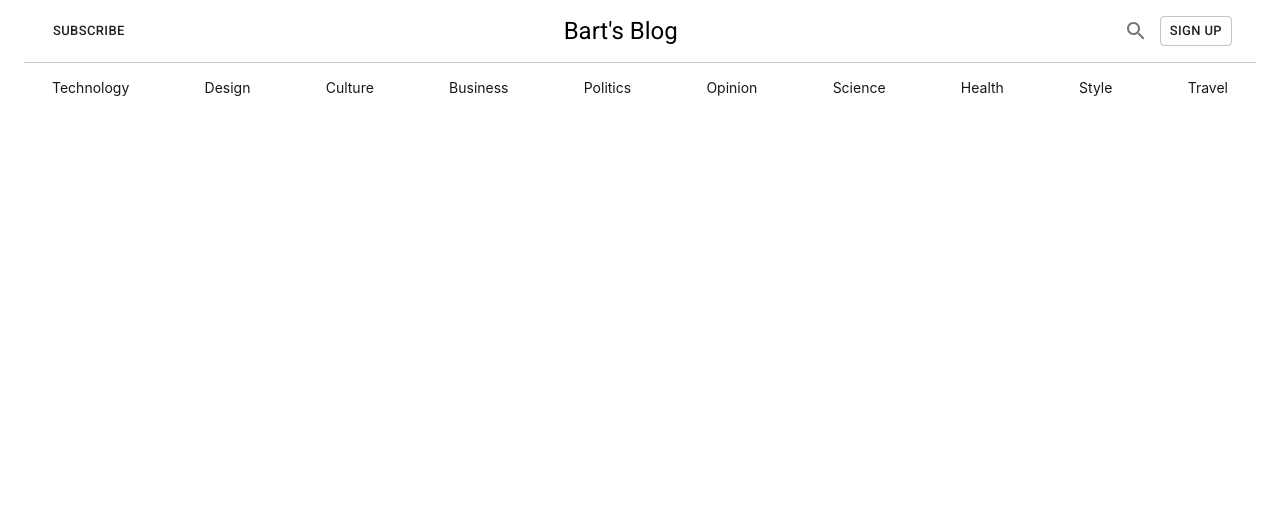
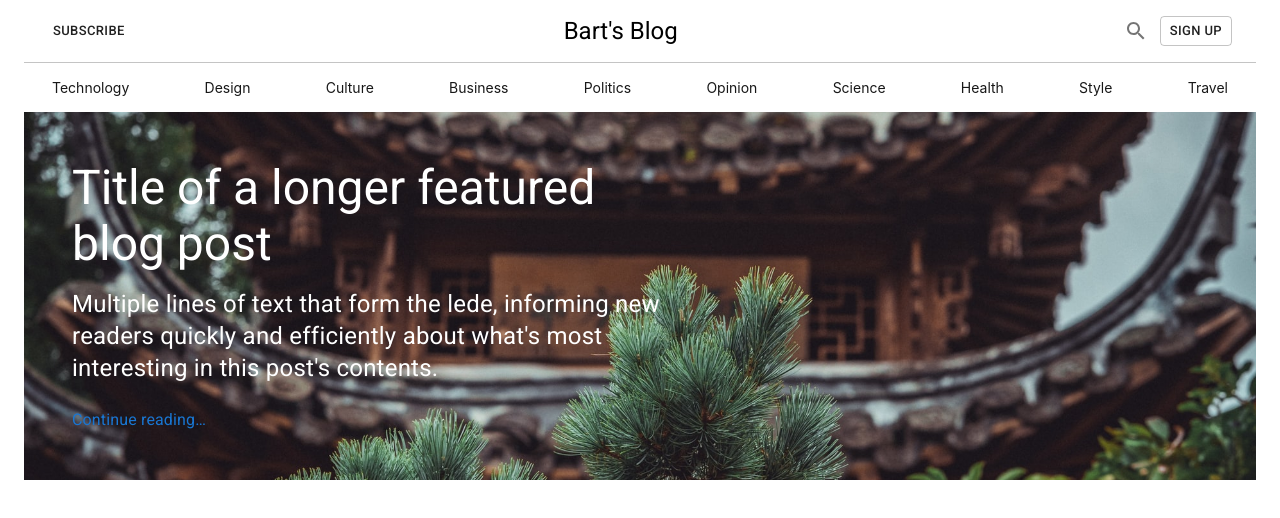
Before and after one commit to IlyaKrapivnoy/material_ui_responsive_site_2, a React (Create React App) app: page / in a window 1280 px wide. Shown: the top 518 px of the page. Built offline with nearby package versions, Linux system fonts and the light colour scheme.

Commit message:
add banner comp

```diff
--- a/src/App.js
+++ b/src/App.js
@@ -1,3 +1,4 @@
+import Banner from './components/Banner';
 import Header from './components/Header';
 
 let menuList = [
@@ -47,6 +48,7 @@ function App() {
     return (
         <div>
             <Header menuList={menuList} />
+            <Banner />
         </div>
     );
 }
--- /dev/null
+++ b/src/components/Banner.jsx
@@ -0,0 +1,68 @@
+import { Container, Typography, makeStyles } from '@material-ui/core';
+import Image from '../images/bg-0.jpeg';
+
+const useStyles = makeStyles((theme) => ({
+    banner: {
+        backgroundColor: '#ccc',
+        height: '100%',
+        backgroundImage: `url(${Image})`,
+        backgroundRepeat: 'no-repeat',
+        backgroundPosition: 'center',
+        backgroundSize: 'cover',
+    },
+    bannerText: {
+        width: '50%',
+        padding: 48,
+        color: '#fff',
+    },
+    bannerTitle: {
+        marginBottom: 16,
+    },
+    bannerSubtitle: {
+        fontSize: 24,
+        marginBottom: 24,
+        lineHeight: '32px',
+    },
+    bannerLinkText: {
+        color: '#1976D2',
+        cursor: 'pointer',
+    },
+}));
+
+const Banner = () => {
+    const classes = useStyles();
+
+    return (
+        <>
+            <Container maxWidth='lg'>
+                <div className={classes.banner}>
+                    <div className={classes.bannerText}>
+                        <Typography
+                            variant='h3'
+                            component='h1'
+                            className={classes.bannerTitle}
+                        >
+                            Title of a longer featured blog post
+                        </Typography>
+                        <Typography
+                            variant='subtitle1'
+                            className={classes.bannerSubtitle}
+                        >
+                            Multiple lines of text that form the lede, informing
+                            new readers quickly and efficiently about what's
+                            most interesting in this post's contents.
+                        </Typography>
+                        <Typography
+                            variant='body1'
+                            className={classes.bannerLinkText}
+                        >
+                            Continue reading…
+                        </Typography>
+                    </div>
+                </div>
+            </Container>
+        </>
+    );
+};
+
+export default Banner;
```
Also changed, not shown: src/images/bg-0.jpeg (added).
